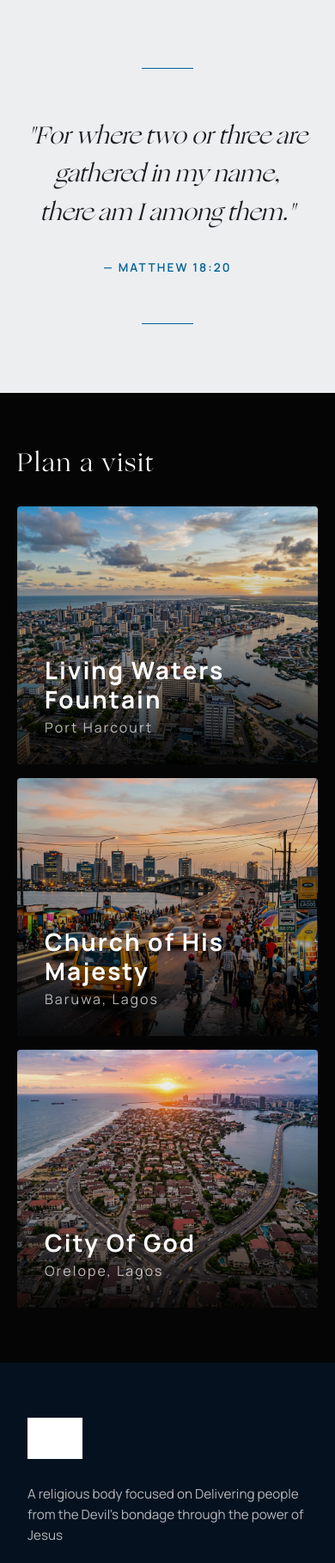
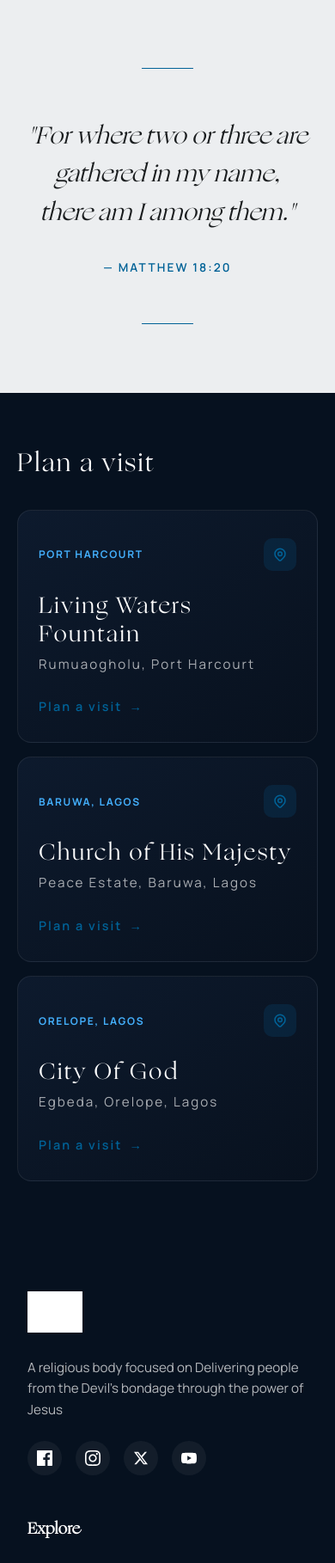
Before and after one commit to Nosa116/CTIM-WEB, a PHP site: page / in a window 390 px wide. Shown: the part 1277-3095 px from the top of the page at 86% size. Run offline with PHP 8.4, Linux system fonts and the light colour scheme; some web fonts are replaced; grey boxes are pictures that could not be loaded.

Commit message:
feat: implement base styles, responsive navigation, and hero section styling

```diff
--- a/assets/css/style.css
+++ b/assets/css/style.css
@@ -1042,8 +1042,7 @@ body.menu-open .nav-backdrop {
 /* --- Visit Section --- */
 .visit-section {
     padding: 6rem 4rem;
-    background-color: #050505;
-    /* Very dark background */
+    background-color: #06111f;
     color: #ffffff;
 }
 
@@ -1054,82 +1053,144 @@ body.menu-open .nav-backdrop {
 
 .visit-section-title {
     font-family: var(--font-ogg);
-    font-size: 2rem;
+    font-size: 2.25rem;
     font-weight: 500;
     line-height: 1.15;
-    margin-bottom: 2rem;
+    margin-bottom: 2.25rem;
     color: #ffffff;
 }
 
 .visit-grid {
     display: grid;
     grid-template-columns: repeat(3, 1fr);
-    gap: 1rem;
-    /* Small gap between tiles */
+    gap: 1.5rem;
 }
 
 .visit-card {
     position: relative;
-    height: 400px;
-    /* Tall tiles */
-    background-size: cover;
-    background-position: center;
-    border-radius: 4px;
-    /* Slight rounding */
+    display: flex;
+    flex-direction: column;
+    justify-content: space-between;
+    min-height: 230px;
+    padding: 2.5rem 2.25rem;
+    background: linear-gradient(145deg, #0d1a2d 0%, #08111e 100%);
+    border: 1px solid rgba(255, 255, 255, 0.08);
+    border-radius: 16px;
+    text-decoration: none;
+    transition: transform 0.35s cubic-bezier(0.16, 1, 0.3, 1), box-shadow 0.35s cubic-bezier(0.16, 1, 0.3, 1), border-color 0.35s ease, background 0.35s ease;
+    cursor: pointer;
     overflow: hidden;
-    transition: transform 0.3s ease, box-shadow 0.3s ease;
-    cursor: pointer;
-}
-
-.visit-card:hover {
-    transform: translateY(-5px);
-    box-shadow: 0 10px 30px rgba(0, 0, 0, 0.5);
-}
-
-/* Gradient overlay for readability */
-.visit-overlay {
+}
+
+.visit-card::before {
+    content: '';
     position: absolute;
-    inset: 0;
-    background: linear-gradient(to top,
-            rgba(0, 0, 0, 0.85) 0%,
-            rgba(0, 0, 0, 0.4) 30%,
-            transparent 100%);
-    z-index: 1;
-}
-
-.visit-content {
-    position: absolute;
-    bottom: 0;
+    top: 0;
     left: 0;
     right: 0;
-    padding: 2rem;
-    z-index: 2;
-    text-align: left;
+    height: 3px;
+    background: linear-gradient(90deg, var(--primary), var(--secondary-container));
+    opacity: 0;
+    transition: opacity 0.35s ease;
+}
+
+.visit-card:hover {
+    transform: translateY(-6px);
+    border-color: rgba(0, 124, 189, 0.45);
+    background: linear-gradient(145deg, #12243d 0%, #0b1728 100%);
+    box-shadow: 0 16px 36px rgba(0, 0, 0, 0.4), 0 0 24px rgba(0, 124, 189, 0.15);
+}
+
+.visit-card:hover::before {
+    opacity: 1;
+}
+
+.visit-card-header {
+    display: flex;
+    align-items: center;
+    justify-content: space-between;
+    margin-bottom: 1.5rem;
+}
+
+.visit-card-tag {
+    font-size: 0.75rem;
+    font-weight: 700;
+    letter-spacing: 0.14em;
+    text-transform: uppercase;
+    color: var(--secondary-container);
+}
+
+.visit-card-icon {
+    width: 38px;
+    height: 38px;
+    border-radius: 10px;
+    background: rgba(0, 124, 189, 0.14);
+    color: var(--primary);
+    display: flex;
+    align-items: center;
+    justify-content: center;
+    transition: background 0.3s ease, color 0.3s ease, transform 0.3s ease;
+}
+
+.visit-card:hover .visit-card-icon {
+    background: var(--primary);
+    color: #ffffff;
+    transform: scale(1.08);
+}
+
+.visit-card-icon svg {
+    width: 18px;
+    height: 18px;
+}
+
+.visit-card-body {
+    flex: 1;
 }
 
 .visit-heading {
-    font-family: var(--font-sans);
-    font-size: 1.75rem;
-    font-weight: 700;
+    font-family: var(--font-ogg);
+    font-size: 1.65rem;
+    font-weight: 500;
     color: #ffffff;
-    margin-bottom: 0.25rem;
-    line-height: 1.2;
+    margin-bottom: 0.5rem;
+    line-height: 1.25;
 }
 
 .visit-location {
-    font-size: 1rem;
-    color: rgba(255, 255, 255, 0.7);
+    font-size: 0.95rem;
+    color: rgba(255, 255, 255, 0.65);
     font-weight: 400;
+    line-height: 1.5;
+}
+
+.visit-card-footer {
+    display: flex;
+    align-items: center;
+    gap: 0.5rem;
+    margin-top: 1.75rem;
+    font-size: 0.9rem;
+    font-weight: 600;
+    color: var(--primary);
+    transition: color 0.3s ease, gap 0.3s ease;
+}
+
+.visit-card:hover .visit-card-footer {
+    color: #ffffff;
+    gap: 0.75rem;
+}
+
+.visit-card-footer .arrow {
+    transition: transform 0.3s ease;
+}
+
+.visit-card:hover .visit-card-footer .arrow {
+    transform: translateX(4px);
 }
 
 @media (max-width: 1024px) {
     .visit-grid {
         grid-template-columns: repeat(2, 1fr);
-        gap: 1rem;
-    }
-
-    .visit-card {
-        height: 350px;
+        gap: 1.25rem;
     }
 }
 
@@ -1140,10 +1201,12 @@ body.menu-open .nav-backdrop {
 
     .visit-grid {
         grid-template-columns: 1fr;
+        gap: 1rem;
     }
 
     .visit-card {
-        height: 300px;
+        padding: 2rem 1.5rem;
+        min-height: auto;
     }
 }
 
@@ -2924,24 +2987,21 @@ body.menu-open .nav-backdrop {
     height: 100%;
 }
 
-.location-image {
-    height: 200px;
-    background-size: cover;
-    background-position: center;
-    border-radius: 16px;
-    box-shadow: 0 10px 30px rgba(0, 0, 0, 0.05);
-}
-
 .map-embed-container {
     border-radius: 16px;
     overflow: hidden;
     box-shadow: 0 10px 30px rgba(0, 0, 0, 0.05);
     border: 1px solid rgba(0, 0, 0, 0.05);
     background-color: var(--surface-dim);
+    height: 100%;
+    min-height: 340px;
 }
 
 .map-embed-container iframe {
     display: block;
+    width: 100%;
+    height: 100%;
+    min-height: 340px;
 }
 
 /* What to Expect */
--- a/index.html
+++ b/index.html
@@ -219,29 +219,65 @@
 
             <div class="visit-grid">
                 <!-- Branch 1 -->
-                <a href="visit.html?branch=port-harcourt" class="visit-card" style="text-decoration: none; display: block; background-image: url('assets/images/port_harcourt.png');">
-                    <div class="visit-overlay"></div>
-                    <div class="visit-content">
+                <a href="visit.html?branch=port-harcourt" class="visit-card">
+                    <div class="visit-card-header">
+                        <span class="visit-card-tag">Port Harcourt</span>
+                        <div class="visit-card-icon">
+                            <svg xmlns="http://www.w3.org/2000/svg" fill="none" viewBox="0 0 24 24" stroke="currentColor" stroke-width="2">
+                                <path stroke-linecap="round" stroke-linejoin="round" d="M17.657 16.657L13.414 20.9a1.998 1.998 0 01-2.827 0l-4.244-4.243a8 8 0 1111.314 0z" />
+                                <path stroke-linecap="round" stroke-linejoin="round" d="M15 11a3 3 0 11-6 0 3 3 0 016 0z" />
+                            </svg>
+                        </div>
+                    </div>
+                    <div class="visit-card-body">
                         <h3 class="visit-heading">Living Waters Fountain</h3>
-                        <p class="visit-location">Port Harcourt</p>
+                        <p class="visit-location">Rumuaogholu, Port Harcourt</p>
+                    </div>
+                    <div class="visit-card-footer">
+                        <span>Plan a visit</span>
+                        <span class="arrow">&rarr;</span>
                     </div>
                 </a>
 
                 <!-- Branch 2 -->
-                <a href="visit.html?branch=baruwa-lagos" class="visit-card" style="text-decoration: none; display: block; background-image: url('assets/images/baruwa_lagos.png');">
-                    <div class="visit-overlay"></div>
-                    <div class="visit-content">
+                <a href="visit.html?branch=baruwa-lagos" class="visit-card">
+                    <div class="visit-card-header">
+                        <span class="visit-card-tag">Baruwa, Lagos</span>
+                        <div class="visit-card-icon">
+                            <svg xmlns="http://www.w3.org/2000/svg" fill="none" viewBox="0 0 24 24" stroke="currentColor" stroke-width="2">
+                                <path stroke-linecap="round" stroke-linejoin="round" d="M17.657 16.657L13.414 20.9a1.998 1.998 0 01-2.827 0l-4.244-4.243a8 8 0 1111.314 0z" />
+                                <path stroke-linecap="round" stroke-linejoin="round" d="M15 11a3 3 0 11-6 0 3 3 0 016 0z" />
+                            </svg>
+                        </div>
+                    </div>
+                    <div class="visit-card-body">
                         <h3 class="visit-heading">Church of His Majesty</h3>
-                        <p class="visit-location">Baruwa, Lagos</p>
+                        <p class="visit-location">Peace Estate, Baruwa, Lagos</p>
+                    </div>
+                    <div class="visit-card-footer">
+                        <span>Plan a visit</span>
+                        <span class="arrow">&rarr;</span>
                     </div>
                 </a>
 
                 <!-- Branch 3 -->
-                <a href="visit.html?branch=orelope-lagos" class="visit-card" style="text-decoration: none; display: block; background-image: url('assets/images/orelope_lagos.png');">
-                    <div class="visit-overlay"></div>
-                    <div class="visit-content">
+                <a href="visit.html?branch=orelope-lagos" class="visit-card">
+                    <div class="visit-card-header">
+                        <span class="visit-card-tag">Orelope, Lagos</span>
+                        <div class="visit-card-icon">
+                            <svg xmlns="http://www.w3.org/2000/svg" fill="none" viewBox="0 0 24 24" stroke="currentColor" stroke-width="2">
+                                <path stroke-linecap="round" stroke-linejoin="round" d="M17.657 16.657L13.414 20.9a1.998 1.998 0 01-2.827 0l-4.244-4.243a8 8 0 1111.314 0z" />
+                                <path stroke-linecap="round" stroke-linejoin="round" d="M15 11a3 3 0 11-6 0 3 3 0 016 0z" />
+                            </svg>
+                        </div>
+                    </div>
+                    <div class="visit-card-body">
                         <h3 class="visit-heading">City Of God</h3>
-                        <p class="visit-location">Orelope, Lagos</p>
+                        <p class="visit-location">Egbeda, Orelope, Lagos</p>
+                    </div>
+                    <div class="visit-card-footer">
+                        <span>Plan a visit</span>
+                        <span class="arrow">&rarr;</span>
                     </div>
                 </a>
             </div>
```
Also changed, not shown: visit.html (+3 -6 lines).
